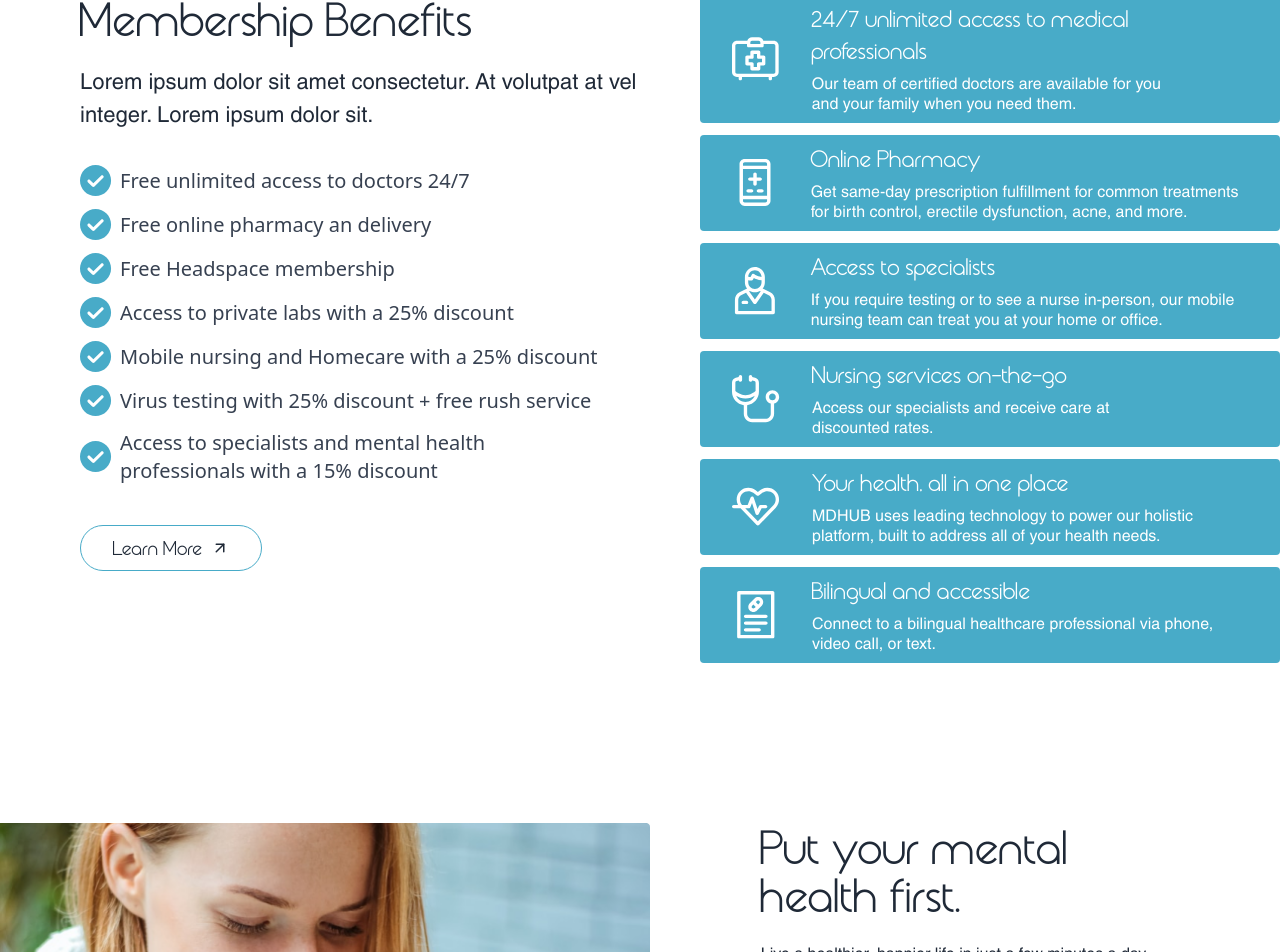
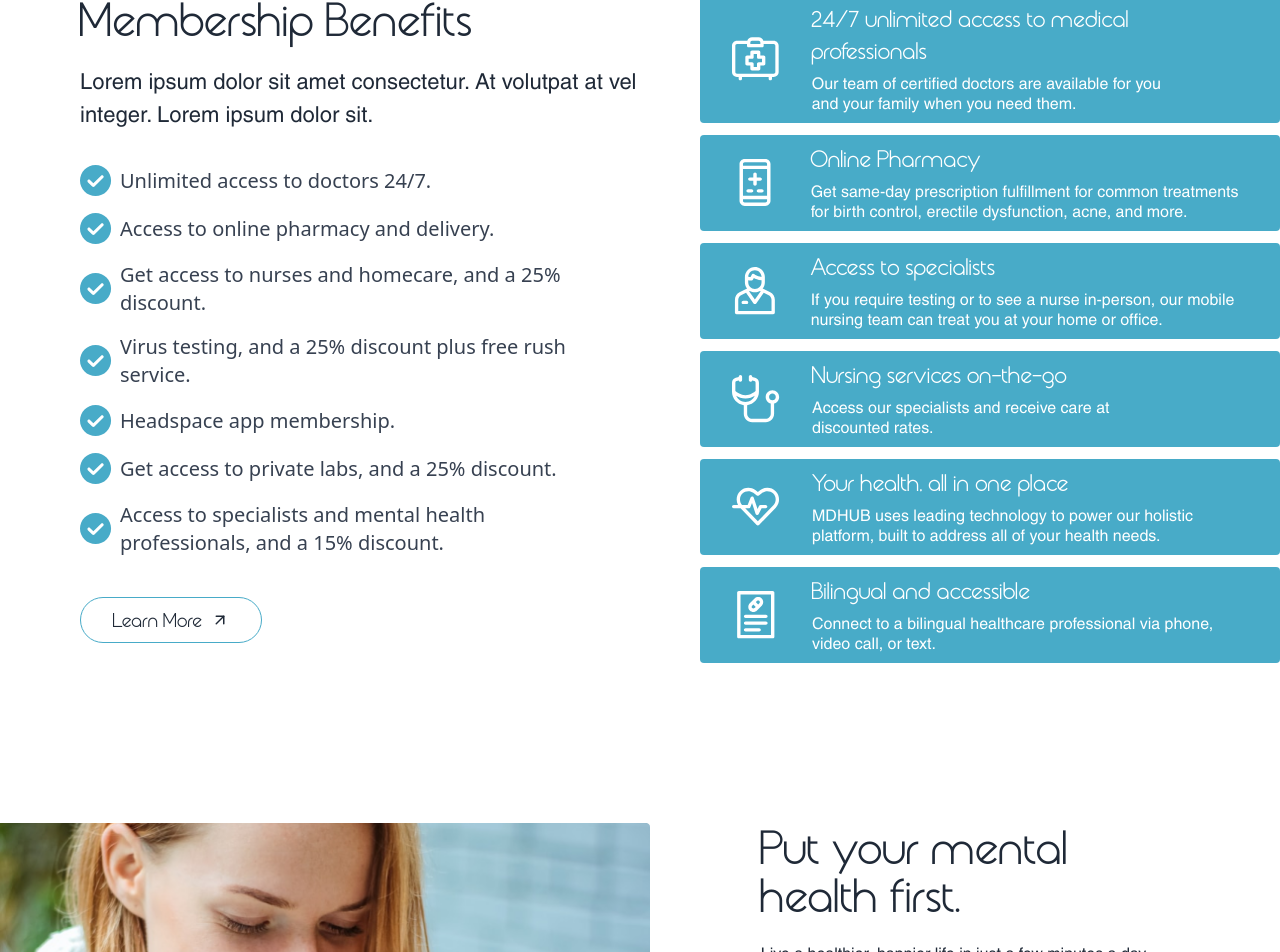
Before and after one commit to DenisLo-master/MdHub, a React (Vite) app: page / in a window 1280 px wide. Shown: the part 1562-2514 px from the top of the page. Built offline with nearby package versions, Linux system fonts and the light colour scheme.

Commit message:
added membership benefits

```diff
--- a/src/sections/Home/HomeMembershipBenefitsSection.jsx
+++ b/src/sections/Home/HomeMembershipBenefitsSection.jsx
@@ -8,6 +8,7 @@ import {
   Membership06,
   OkIcon
 } from '../../assets'
+import { membershipBenefits } from '../../constants'
 import { FiArrowUpRight } from 'react-icons/fi'
 import Button from '../../components/Button'
 
@@ -19,37 +20,20 @@ const HomeMembershipBenefitsSection = () => {
         <h3 className='w-full font-body text-[22px] pb-8'>
           Lorem ipsum dolor sit amet consectetur. At volutpat at vel integer. Lorem ipsum dolor sit.
         </h3>
-        <ul className="space-y-3 max-w-[530px] md:text-xl px-4 md:px-0 pb-10">
-          <li className="flex items-center space-x-2 text-gray-700">
-            <OkIcon className="text-primary w-8 h-8" />
-            <p>Free unlimited access to doctors 24/7</p>
-          </li>
-          <li className="flex items-center space-x-2 text-gray-700">
-            <OkIcon className="text-primary w-8 h-8" />
-            <p>Free online pharmacy an delivery</p>
-          </li>
-          <li className="flex items-center space-x-2 text-gray-700">
-            <OkIcon className="text-primary w-8 h-8" />
-            <p>Free Headspace membership</p>
-          </li>
-          <li className="flex items-center space-x-2 text-gray-700">
-            <OkIcon className="text-primary w-8 h-8" />
-            <p>Access to private labs with a 25% discount</p>
-          </li>
-          <li className="flex items-center space-x-2 text-gray-700">
-            <OkIcon className="text-primary w-8 h-8" />
-            <p>Mobile nursing and Homecare with a 25% discount</p>
-          </li>
-          <li className="flex items-center space-x-2 text-gray-700">
-            <OkIcon className="text-primary w-8 h-8" />
-            <p>Virus testing with 25% discount + free rush service</p>
-          </li>
-          <li className="flex items-center space-x-2 text-gray-700">
-            <div>
-              <OkIcon className="text-primary w-8 h-8" />
-            </div>
-            <p>Access to specialists and mental health professionals with a 15% discount</p>
-          </li>
+        <ul className="space-y-4 max-w-[530px] md:text-xl px-4 md:px-0 pb-10">
+          {
+            membershipBenefits.map(({ id, title }) => (
+              <li
+                key={id}
+                className="flex items-center space-x-2 text-gray-700"
+              >
+                <div>
+                  <OkIcon className="text-primary w-8 h-8" />
+                </div>
+                <p>{title}</p>
+              </li>
+            ))
+          }
         </ul>
         <Button>
           <span className="font-main text-xl">Learn More</span> <FiArrowUpRight className="md:text-lg transition-colors ease-out duration-150 group-hover:text-primary" />
```
